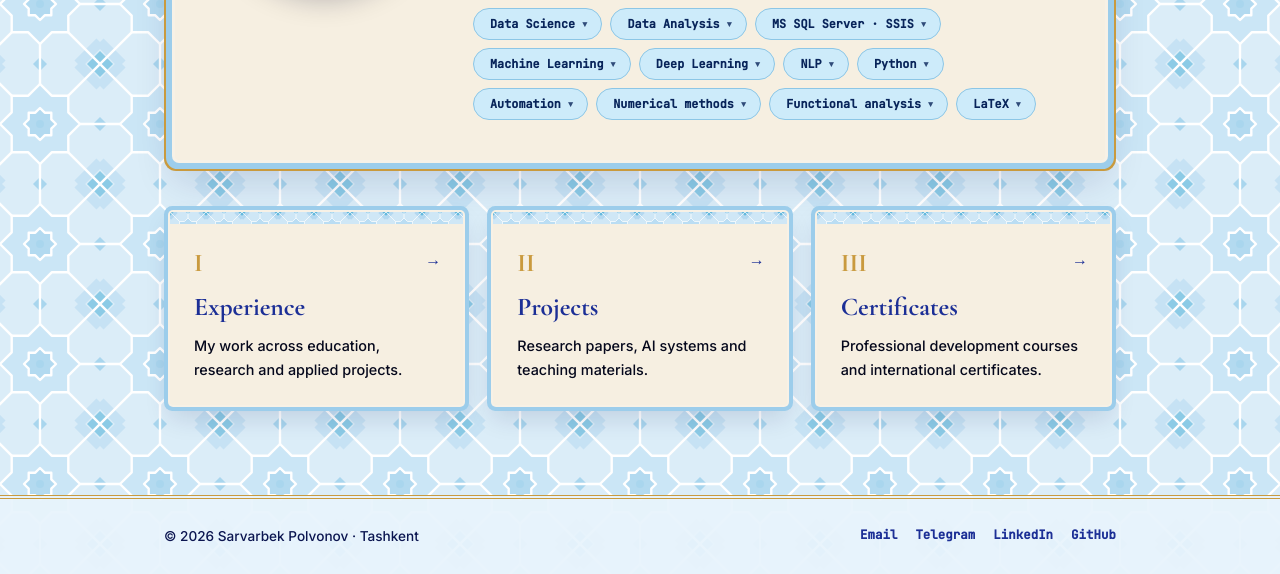
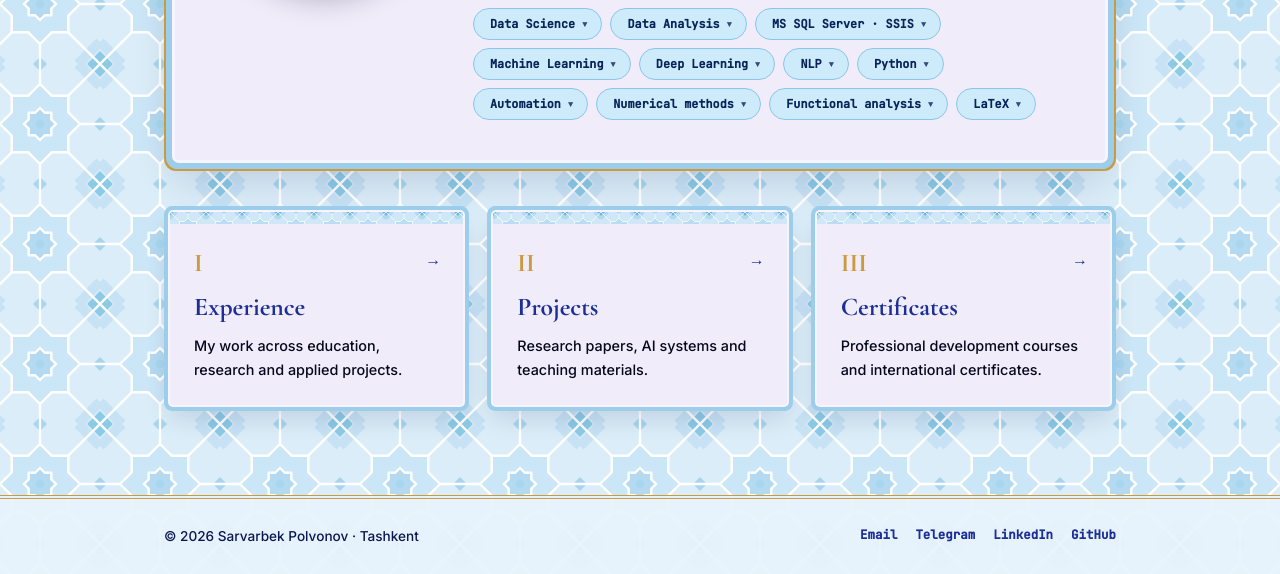
Before and after one commit to sarvarbek-zafar/cv, a plain HTML site: page index.html in a window 1280 px wide. Shown: the part 536-1110 px from the top of the page. Drawn offline with nearby package versions, Linux system fonts and the light colour scheme.

Commit message:
Try pale lavender card background
Co-Authored-By: Claude Opus 5.5 <noreply@anthropic.com>
Claude-Session: https://claude.ai/code/session_0193e9fg9hkjXo4gkmjEKfyp

```diff
--- a/index.html
+++ b/index.html
@@ -19,9 +19,9 @@
   --malachite:#11603F;
   --ochre:#C99A3E;
   --ochre-deep:#7A4E0A;
-  --ivory:#F6EFE1;
-  --ivory-2:#EADFC8;
-  --grout:#F7F1E6;
+  --ivory:#F1ECFA;
+  --ivory-2:#E2DAF3;
+  --grout:#F7F4FD;
   --ink:#05081C;
   --ink-soft:#0B1130;
   --display:"Cormorant Garamond", Georgia, serif;
```
